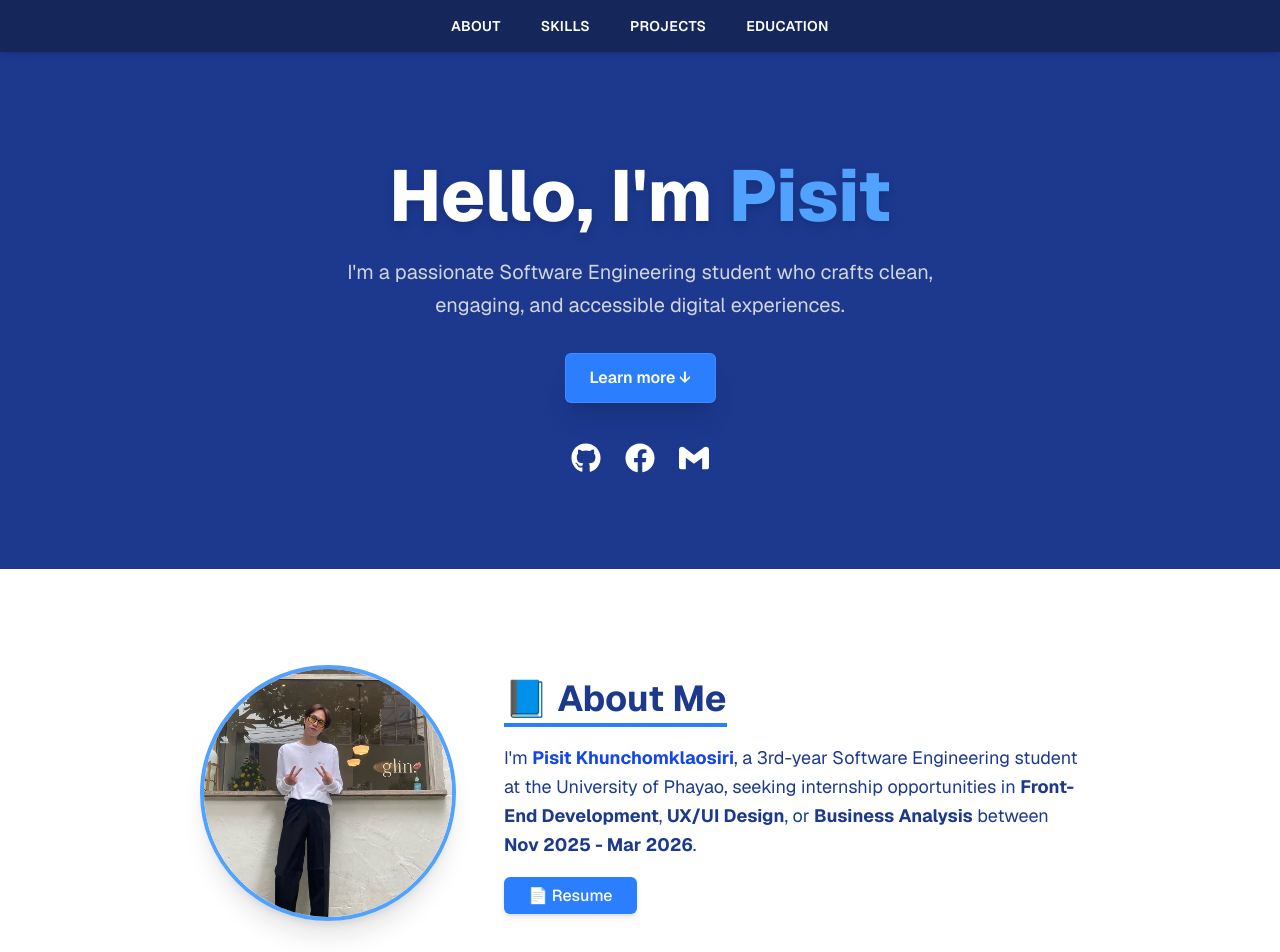
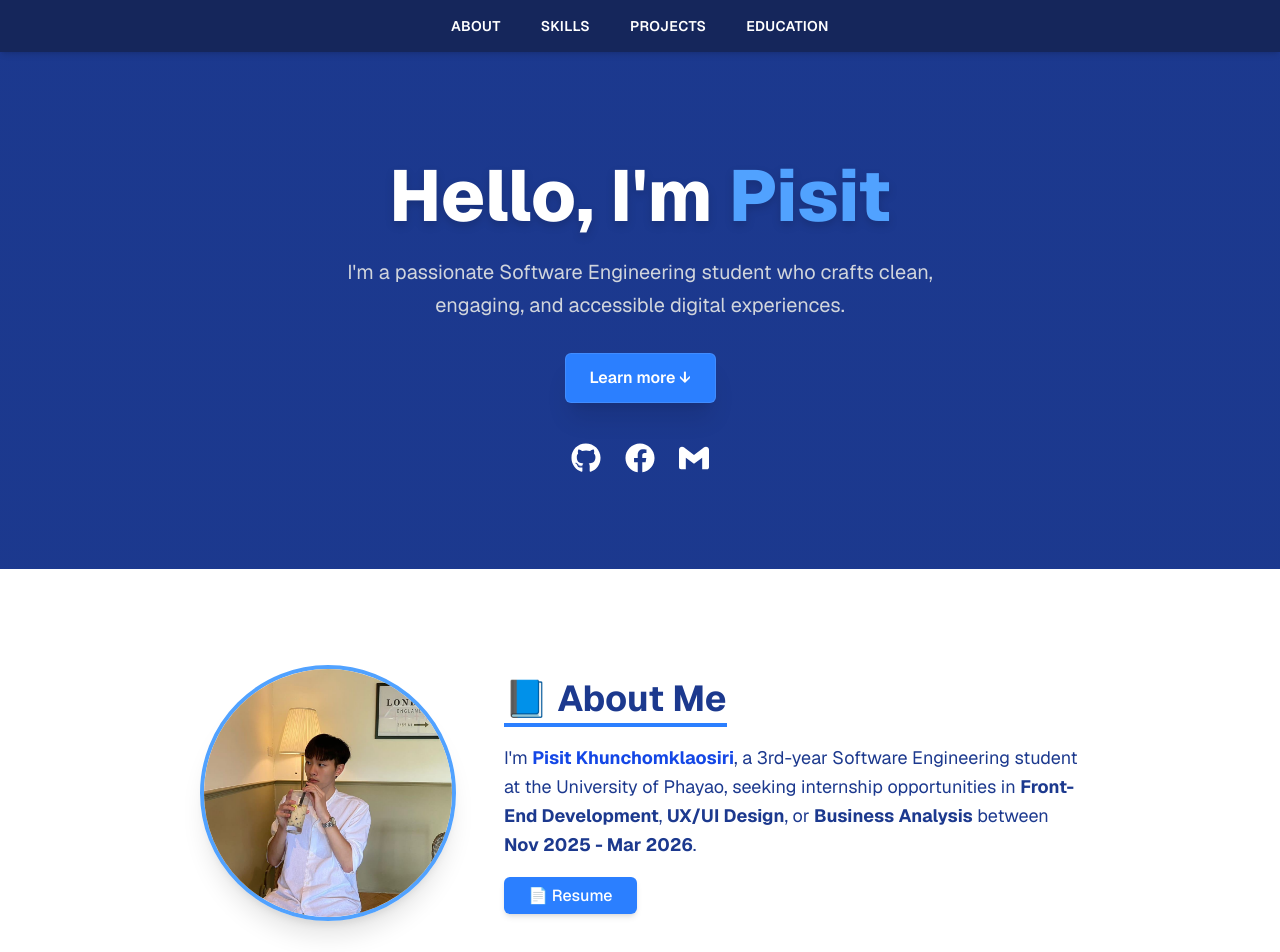
Before and after one commit to pskjksr/cv-pisit, a Next.js app: page / in a window 1280 px wide. Shown: the top 952 px of the page. Built offline with nearby package versions, Linux system fonts and the light colour scheme.

Commit message:
Implement code changes to enhance functionality and improve performance

```diff
--- a/src/app/page.js
+++ b/src/app/page.js
@@ -68,7 +68,7 @@ export default function Home() {
       >
         <div className="w-64 h-64 rounded-full overflow-hidden border-4 border-blue-400 shadow-xl hover:scale-105 transition duration-300">
           <Image
-            src="/photo1.jpg"
+            src="/Photo.jpg"
             alt="Pisit portrait"
             width={256}
             height={256}
```
Also changed, not shown: public/Photo.jpg (added), public/photo1.jpg (deleted).
